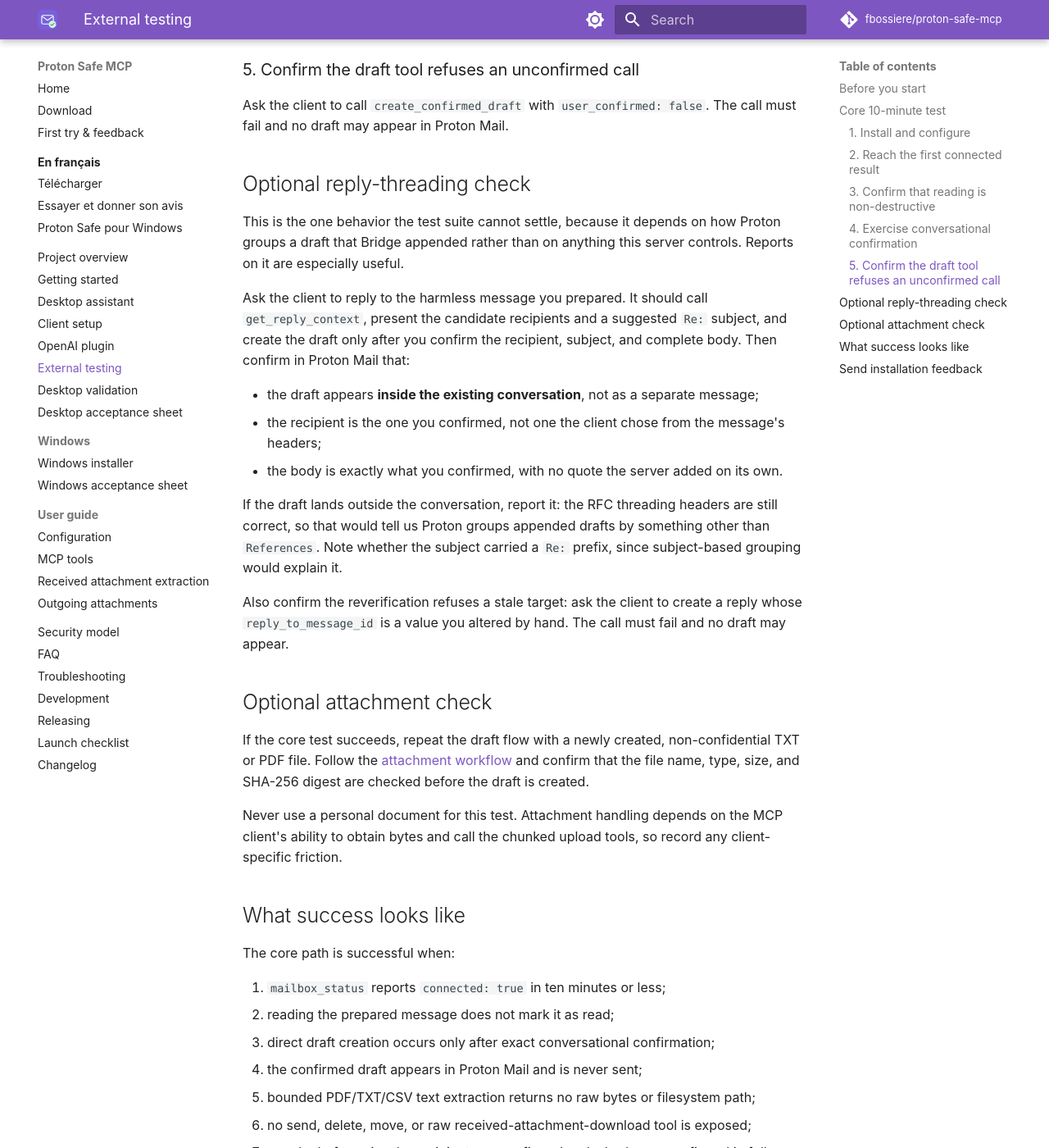
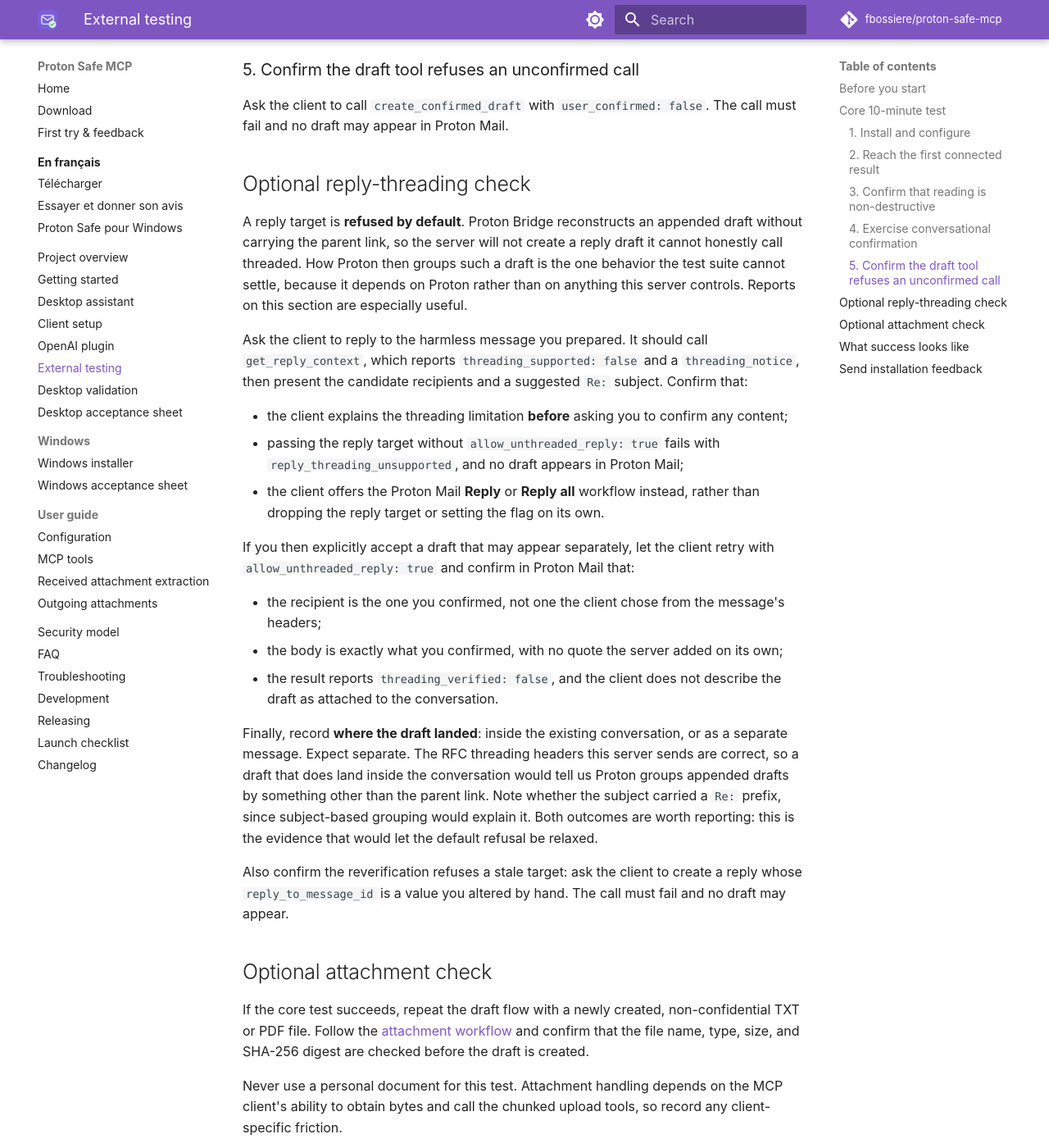
Before and after one commit to fbossiere/proton-safe-mcp, an MkDocs documentation site: the page built from docs/external-testing.md, in a window 1280 px wide and 1400 px high, scrolled down 1863 px. Shown: the whole window at 82% size. Built offline with MkDocs 1.6.1 and Material for MkDocs 9.7.7, drawn with Linux system fonts in a browser that asks for light colours; comment, search, counter and statistics services are not loaded; some of the changed text lies outside the part shown.

Commit message:
docs: correct the reply-threading test protocol (#62)
The optional reply-threading check still asked testers to confirm that a
reply draft appears inside the existing conversation. Since 2.1.1 a reply
target is refused before any IMAP connection unless the user explicitly
accepts a possibly separate draft via allow_unthreaded_reply, so a tester
following the protocol hit reply_threading_unsupported instead of the step
being described, with every reason to report it as a defect.

Cover the two real outcomes instead: the default refusal as a test in its
own right, then the explicitly accepted separate draft with
threading_verified: false. Expect the draft to land outside the
conversation, and ask testers to record where it landed either way, since
that observation is the evidence that would let the default refusal be
relaxed.

Documentation only; no behavior change.

Co-authored-by: Claude Opus 5 (1M context) <noreply@anthropic.com>

```diff
--- a/docs/external-testing.md
+++ b/docs/external-testing.md
@@ -79,21 +79,36 @@ and no draft may appear in Proton Mail.
 
 ## Optional reply-threading check
 
-This is the one behavior the test suite cannot settle, because it depends on how Proton groups a
-draft that Bridge appended rather than on anything this server controls. Reports on it are
-especially useful.
+A reply target is **refused by default**. Proton Bridge reconstructs an appended draft without
+carrying the parent link, so the server will not create a reply draft it cannot honestly call
+threaded. How Proton then groups such a draft is the one behavior the test suite cannot settle,
+because it depends on Proton rather than on anything this server controls. Reports on this section
+are especially useful.
 
 Ask the client to reply to the harmless message you prepared. It should call `get_reply_context`,
-present the candidate recipients and a suggested `Re:` subject, and create the draft only after you
-confirm the recipient, subject, and complete body. Then confirm in Proton Mail that:
+which reports `threading_supported: false` and a `threading_notice`, then present the candidate
+recipients and a suggested `Re:` subject. Confirm that:
 
-- the draft appears **inside the existing conversation**, not as a separate message;
+- the client explains the threading limitation **before** asking you to confirm any content;
+- passing the reply target without `allow_unthreaded_reply: true` fails with
+  `reply_threading_unsupported`, and no draft appears in Proton Mail;
+- the client offers the Proton Mail **Reply** or **Reply all** workflow instead, rather than
+  dropping the reply target or setting the flag on its own.
+
+If you then explicitly accept a draft that may appear separately, let the client retry with
+`allow_unthreaded_reply: true` and confirm in Proton Mail that:
+
 - the recipient is the one you confirmed, not one the client chose from the message's headers;
-- the body is exactly what you confirmed, with no quote the server added on its own.
+- the body is exactly what you confirmed, with no quote the server added on its own;
+- the result reports `threading_verified: false`, and the client does not describe the draft as
+  attached to the conversation.
 
-If the draft lands outside the conversation, report it: the RFC threading headers are still correct,
-so that would tell us Proton groups appended drafts by something other than `References`. Note
-whether the subject carried a `Re:` prefix, since subject-based grouping would explain it.
+Finally, record **where the draft landed**: inside the existing conversation, or as a separate
+message. Expect separate. The RFC threading headers this server sends are correct, so a draft that
+does land inside the conversation would tell us Proton groups appended drafts by something other
+than the parent link. Note whether the subject carried a `Re:` prefix, since subject-based grouping
+would explain it. Both outcomes are worth reporting: this is the evidence that would let the
+default refusal be relaxed.
 
 Also confirm the reverification refuses a stale target: ask the client to create a reply whose
 `reply_to_message_id` is a value you altered by hand. The call must fail and no draft may appear.
@@ -117,7 +132,9 @@ The core path is successful when:
 4. the confirmed draft appears in Proton Mail and is never sent;
 5. bounded PDF/TXT/CSV text extraction returns no raw bytes or filesystem path;
 6. no send, delete, move, or raw received-attachment-download tool is exposed;
-7. a reply draft carries the recipient you confirmed and a body you confirmed in full.
+7. a reply target is refused until you explicitly accept a possibly separate draft, and an
+   accepted reply draft carries the recipient and body you confirmed and reports
+   `threading_verified: false`.
 
 Partial and failed tests are equally useful. Report the first point of friction rather than
 working around it silently.
```
Also changed, not shown: CHANGELOG.md (+10 -0 lines).
